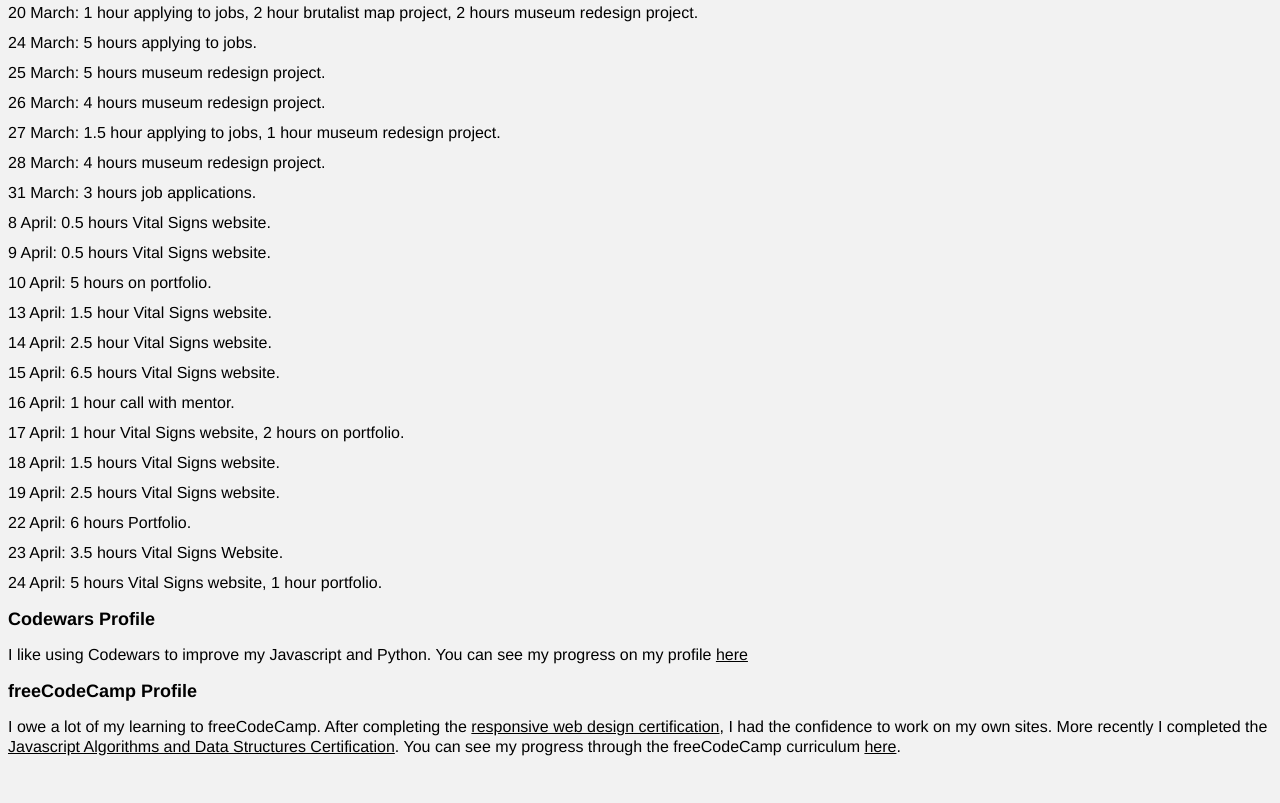
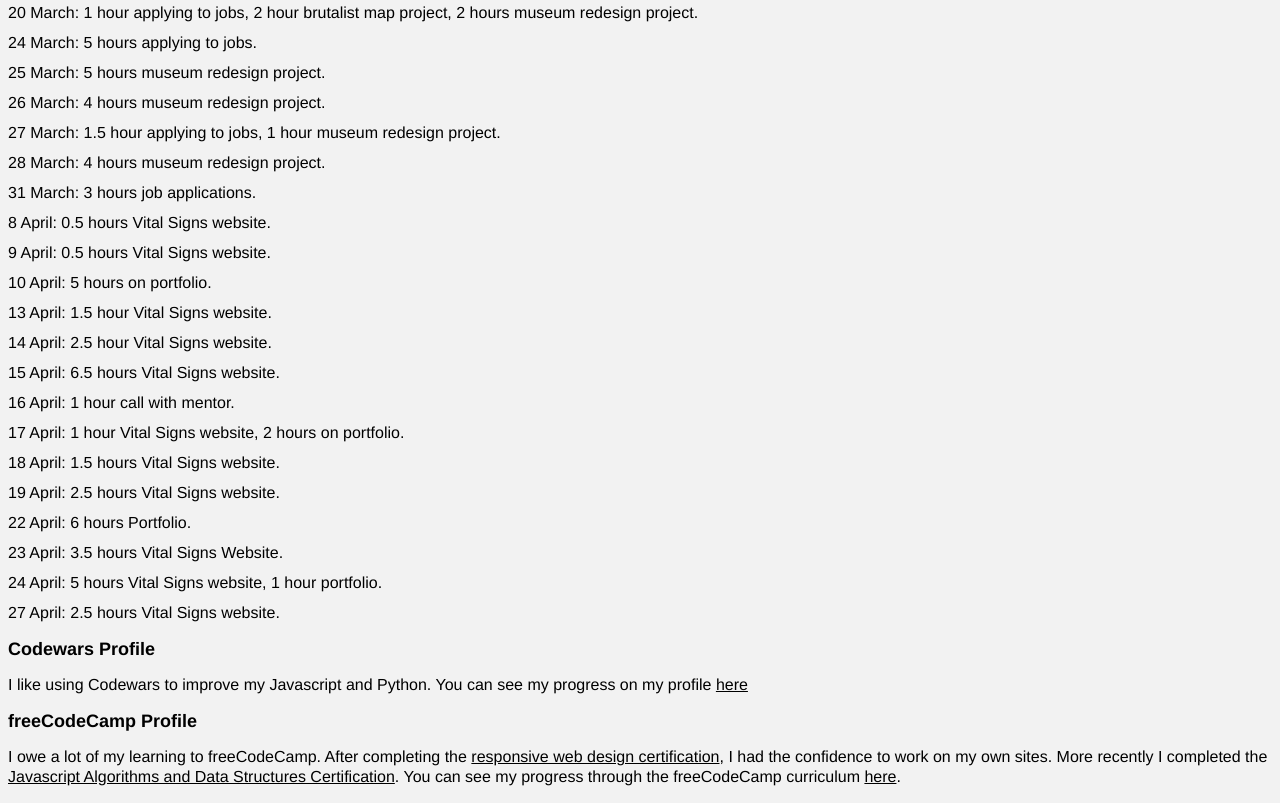
Before and after one commit to jackkershaw/my-coding-progress, an Eleventy site: page src/progress.md in a window 1280 px wide. Shown: the part 7531-8334 px from the top of the page. Before the commit the page ends 8304 px from the top, so only its background shows below. Built offline with nearby package versions, Linux system fonts and the light colour scheme; Eleventy itself is replaced by a stand-in of ours; files that its build step writes are made by us from their sources.

Commit message:
edit progress doc

```diff
--- a/src/progress.md
+++ b/src/progress.md
@@ -267,6 +267,7 @@ Keeping track of my journey learning to code, from October 2022 - Now. Hope this
 - 22 April: 6 hours Portfolio.
 - 23 April: 3.5 hours Vital Signs Website.
 - 24 April: 5 hours Vital Signs website, 1 hour portfolio.
+- 27 April: 2.5 hours Vital Signs website.
 
 ## Codewars Profile
 
```
